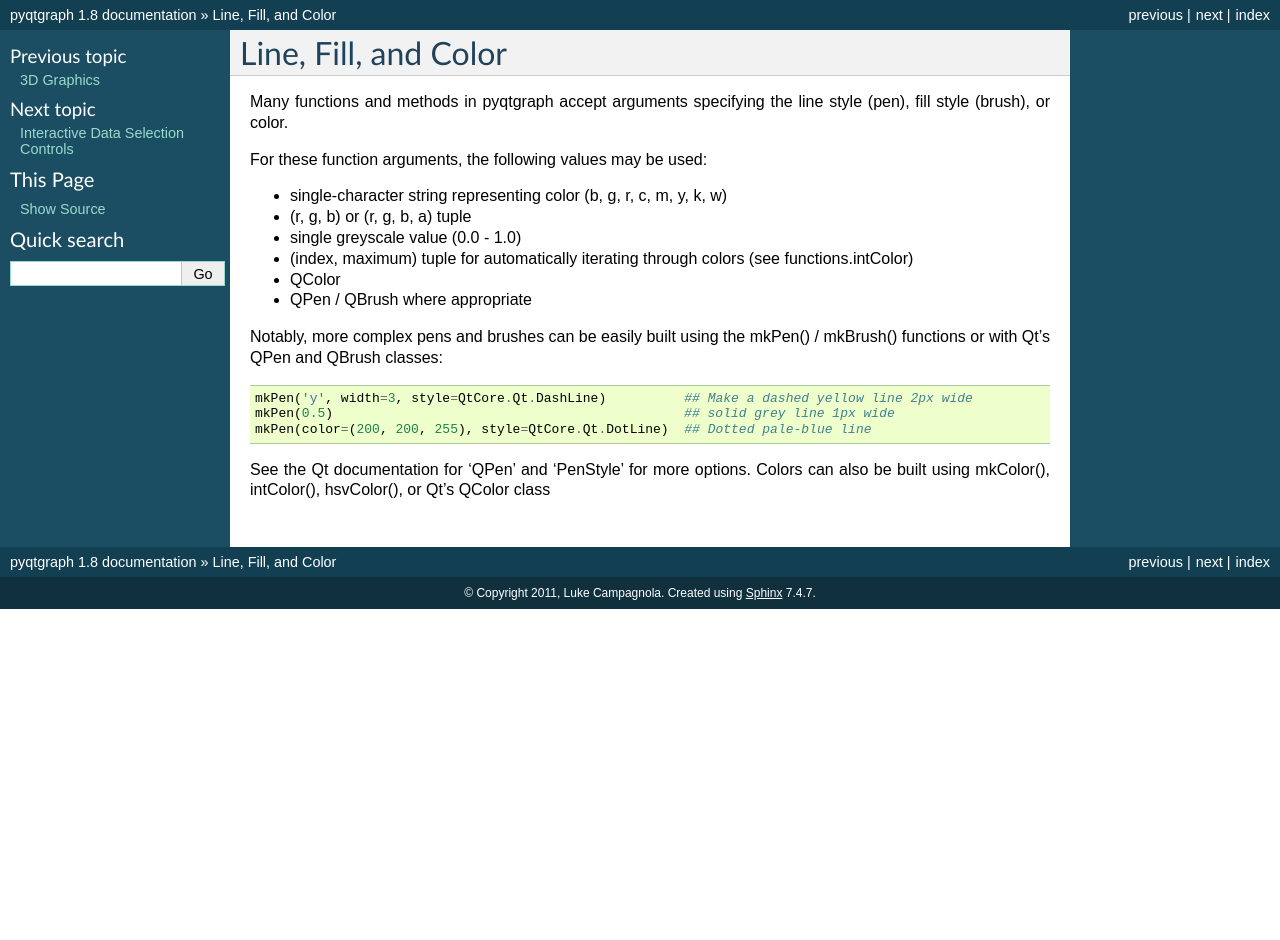
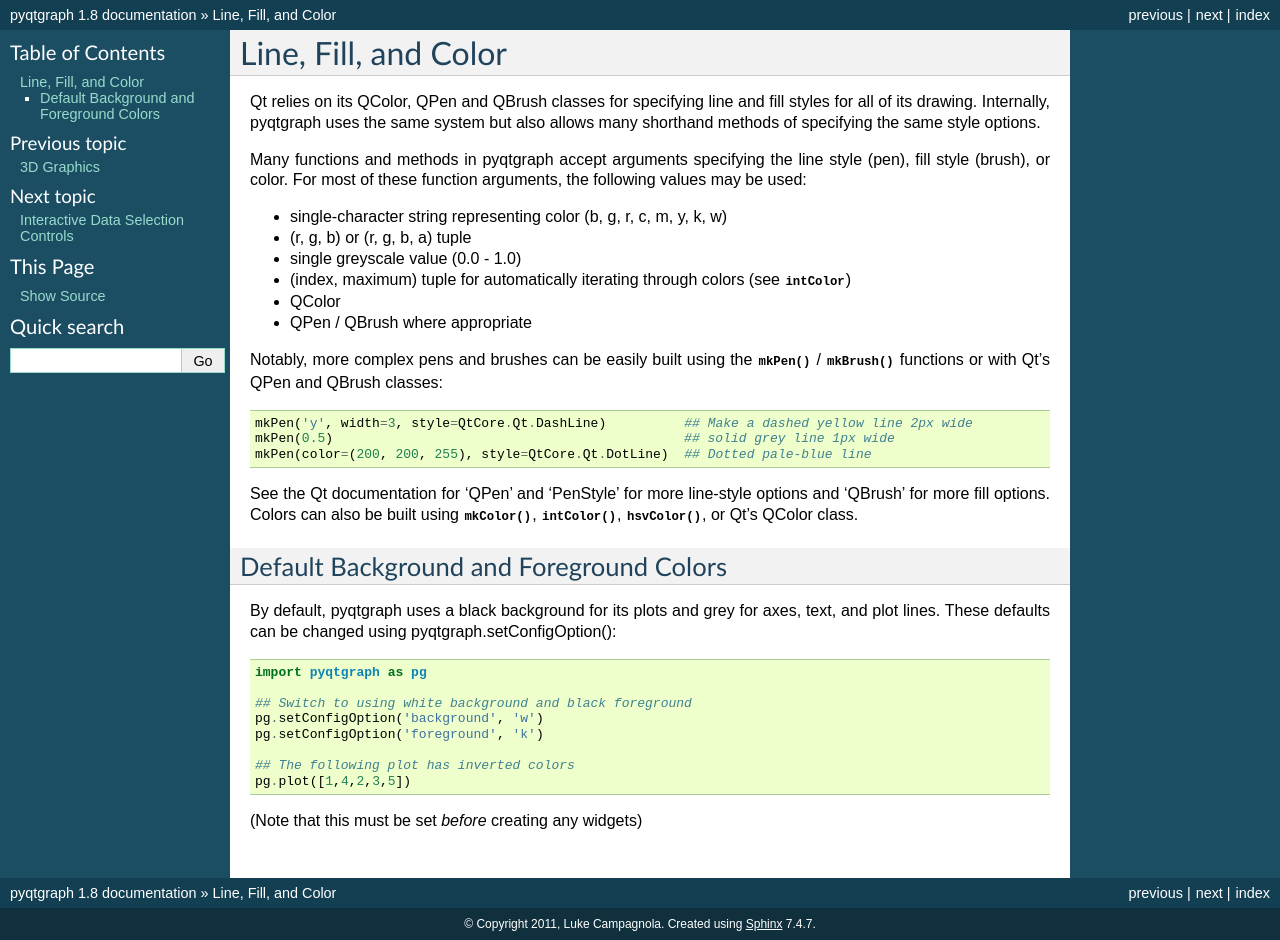
Before and after one commit to pyqtgraph/pyqtgraph, a Sphinx documentation site: the page built from documentation/source/style.rst, in a window 1280 px wide. Built offline with Sphinx 7.4.7, drawn with Linux system fonts in a browser that asks for light colours; before the commit the page ends 900 px from its top, so only the background shows below that.

Commit message:
Documentation updates minor code edits

```diff
--- a/documentation/source/style.rst
+++ b/documentation/source/style.rst
@@ -1,22 +1,45 @@
 Line, Fill, and Color
 =====================
 
+Qt relies on its QColor, QPen and QBrush classes for specifying line and fill styles for all of its drawing.
+Internally, pyqtgraph uses the same system but also allows many shorthand methods of specifying
+the same style options.
+
 Many functions and methods in pyqtgraph accept arguments specifying the line style (pen), fill style (brush), or color.
-
-For these function arguments, the following values may be used:
+For most of these function arguments, the following values may be used:
 
 * single-character string representing color (b, g, r, c, m, y, k, w)
 * (r, g, b) or (r, g, b, a) tuple
 * single greyscale value (0.0 - 1.0)
-* (index, maximum) tuple for automatically iterating through colors (see functions.intColor)
+* (index, maximum) tuple for automatically iterating through colors (see :func:`intColor <pyqtgraph.intColor>`)
 * QColor
 * QPen / QBrush where appropriate
 
-Notably, more complex pens and brushes can be easily built using the mkPen() / mkBrush() functions or with Qt's QPen and QBrush classes::
+Notably, more complex pens and brushes can be easily built using the
+:func:`mkPen() <pyqtgraph.mkPen>` / :func:`mkBrush() <pyqtgraph.mkBrush>` functions or with Qt's QPen and QBrush classes::
 
     mkPen('y', width=3, style=QtCore.Qt.DashLine)          ## Make a dashed yellow line 2px wide
     mkPen(0.5)                                             ## solid grey line 1px wide
     mkPen(color=(200, 200, 255), style=QtCore.Qt.DotLine)  ## Dotted pale-blue line
 
-See the Qt documentation for 'QPen' and 'PenStyle' for more options.
-Colors can also be built using mkColor(), intColor(), hsvColor(), or Qt's QColor class
+See the Qt documentation for 'QPen' and 'PenStyle' for more line-style options and 'QBrush' for more fill options.
+Colors can also be built using :func:`mkColor() <pyqtgraph.mkColor>`,
+:func:`intColor() <pyqtgraph.intColor>`, :func:`hsvColor() <pyqtgraph.hsvColor>`, or Qt's QColor class.
+
+
+Default Background and Foreground Colors
+----------------------------------------
+
+By default, pyqtgraph uses a black background for its plots and grey for axes, text, and plot lines.
+These defaults can be changed using pyqtgraph.setConfigOption()::
+
+    import pyqtgraph as pg
+
+    ## Switch to using white background and black foreground
+    pg.setConfigOption('background', 'w')
+    pg.setConfigOption('foreground', 'k')
+
+    ## The following plot has inverted colors
+    pg.plot([1,4,2,3,5])
+
+(Note that this must be set *before* creating any widgets)
--- a/documentation/source/widgets/index.rst
+++ b/documentation/source/widgets/index.rst
@@ -1,3 +1,5 @@
+.. _api_widgets:
+
 Pyqtgraph's Widgets
 ===================
 
```
Also changed, not shown: documentation/source/how_to_use.rst (+9 -1 lines), 4 other files.
